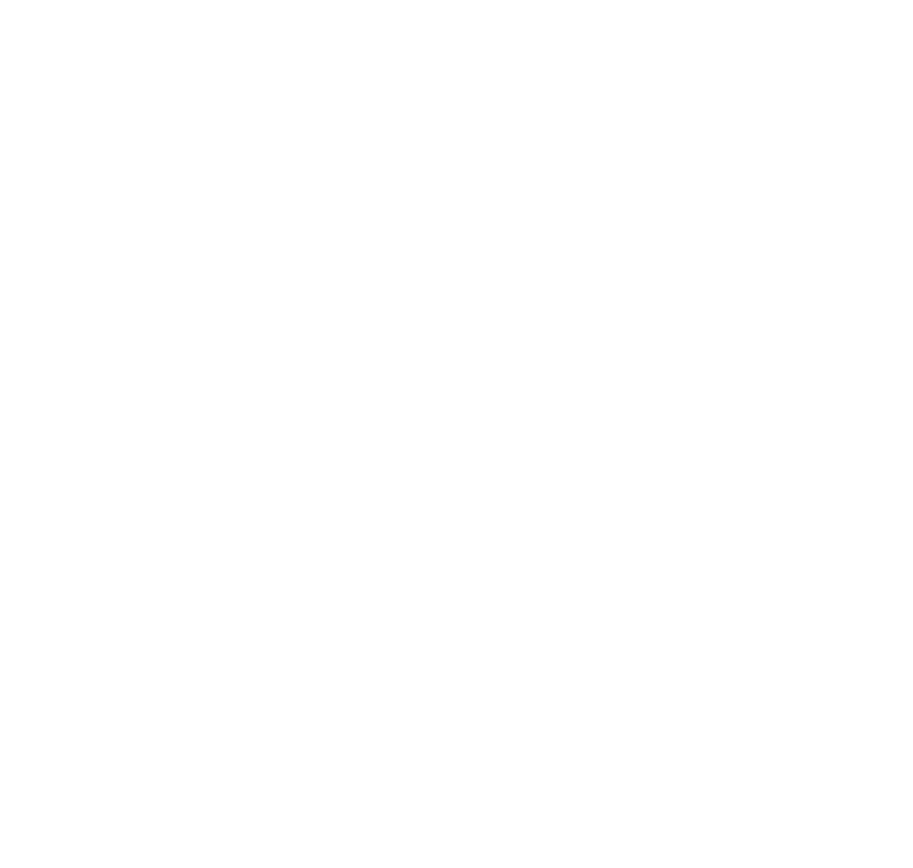
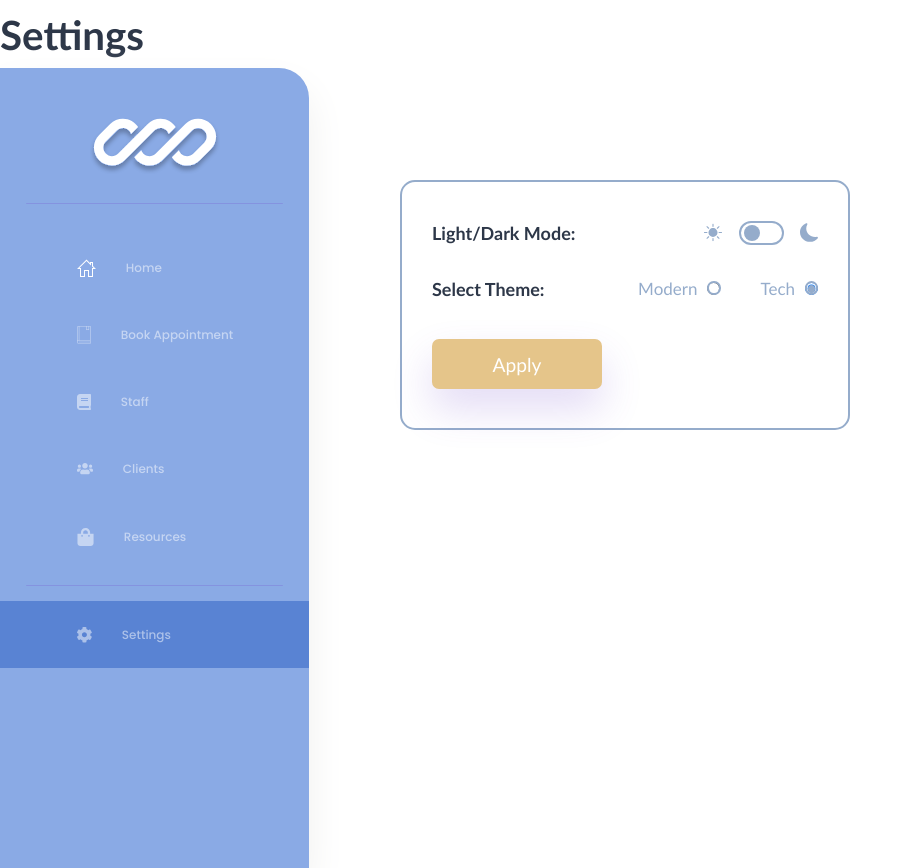
Before and after one commit to nology-tech/Tahiti-Client-Project, a React (Create React App) app: page /settings in a window 1280 px wide. Before the commit this address had no page. Shown: the whole page, without its empty margins (0-913 px from the left). Before the commit the page ends 800 px from the top, so only its background shows below. Built offline with nearby package versions, Linux system fonts and the light colour scheme.

Commit message:
State updates (unfinished)

```diff
--- a/src/App.jsx
+++ b/src/App.jsx
@@ -17,7 +17,7 @@
 import { useState } from "react";
 
 const App = () => {
-  const [user, setUser] = useState();
+  const [user, setUser] = useState(true);
 
   return (
     <>
--- a/src/components/SettingsWidget/SettingsWidget.jsx
+++ b/src/components/SettingsWidget/SettingsWidget.jsx
@@ -7,22 +7,23 @@
 
 const SettingsWidget = () => {
   const [darkTheme, setDarkTheme] = useState(false);
-  const [textTheme, setTextTheme] = useState("Modern Mode");
+  const [modernTheme, setModernTheme] = useState(true);
+  const [techTheme, setTechTheme] = useState(false);
 
   const changeColorTheme = () => {
     setDarkTheme(!darkTheme);
   };
-
   const changeToModern = () => {
-    setTextTheme("Modern Mode");
+    if (!modernTheme) {
+      setModernTheme(true);
+      setTechTheme(false);
+    }
   };
-
   const changeToTech = () => {
-    setTextTheme("Tech Mode");
-  };
-
-  const applyTheme = () => {
-    console.log(textTheme);
+    if (!techTheme) {
+      setTechTheme(true);
+      setModernTheme(false);
+    }
   };
 
   return (
@@ -41,7 +42,13 @@
         <div className="theme">
           <div className="theme-modern">
             <p>Modern</p>
-            <input name="select" type="radio" onClick={changeToModern} />
+            <input
+              name="select"
+              type="radio"
+              onClick={changeToModern}
+              checked="unchecked"
+              value="1"
+            />
           </div>
           <div className="theme-tech">
             <p>Tech</p>
@@ -50,12 +57,14 @@
               className="selector"
               type="radio"
               onClick={changeToTech}
+              checked="checked"
+              value="2"
             />
           </div>
         </div>
       </section>
       <div className="applyTheme">
-        <Button variant="yellowMid" onClick={applyTheme} name="Apply" />
+        <Button variant="yellowMid" name="Apply" />
       </div>
     </div>
   );
--- a/src/components/SettingsWidget/SettingsWidget.scss
+++ b/src/components/SettingsWidget/SettingsWidget.scss
@@ -110,7 +110,6 @@
   margin: 0;
   margin-top: 30px;
 }
-
 input[type="radio"]:checked:after {
   width: 7px;
   height: 8px;
```
